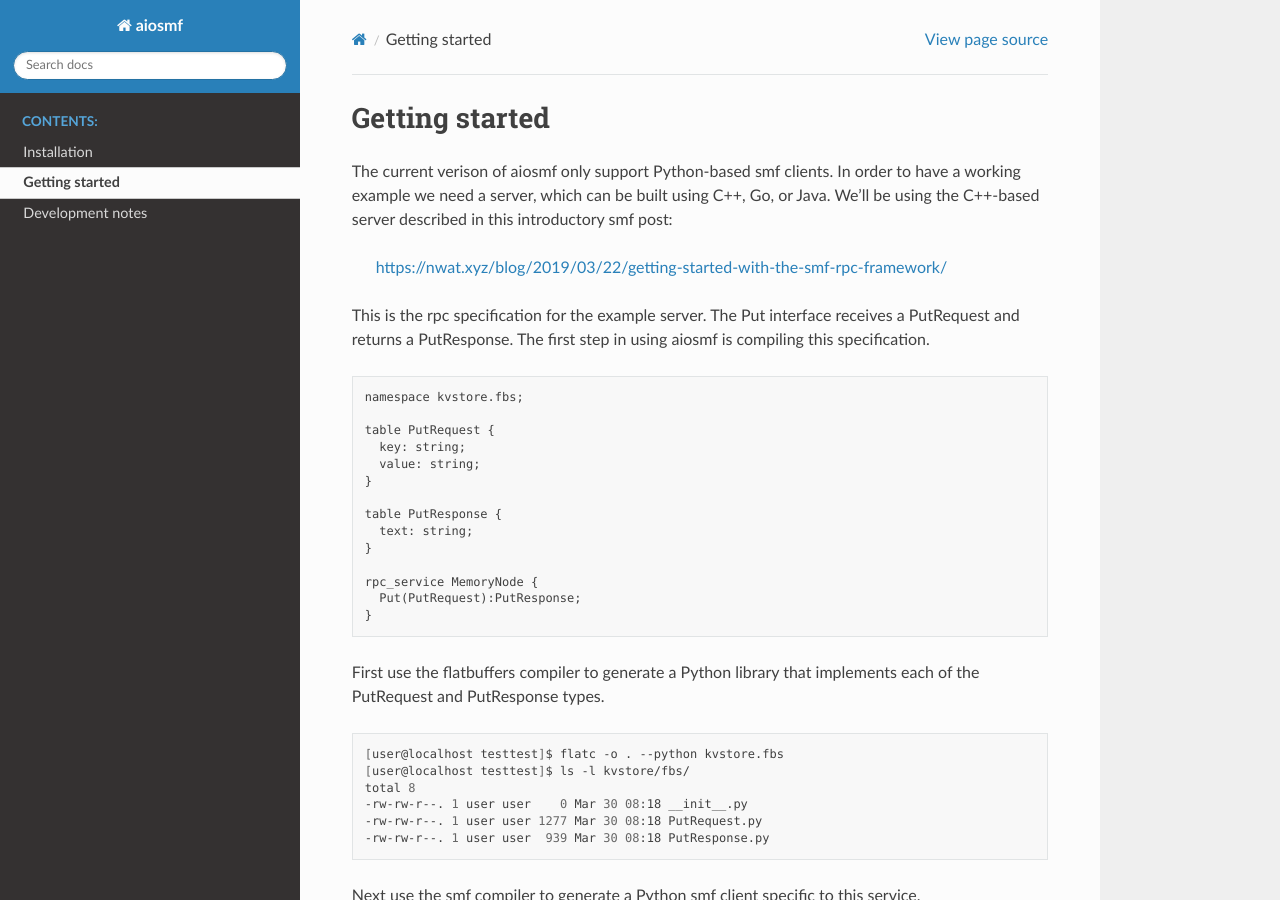
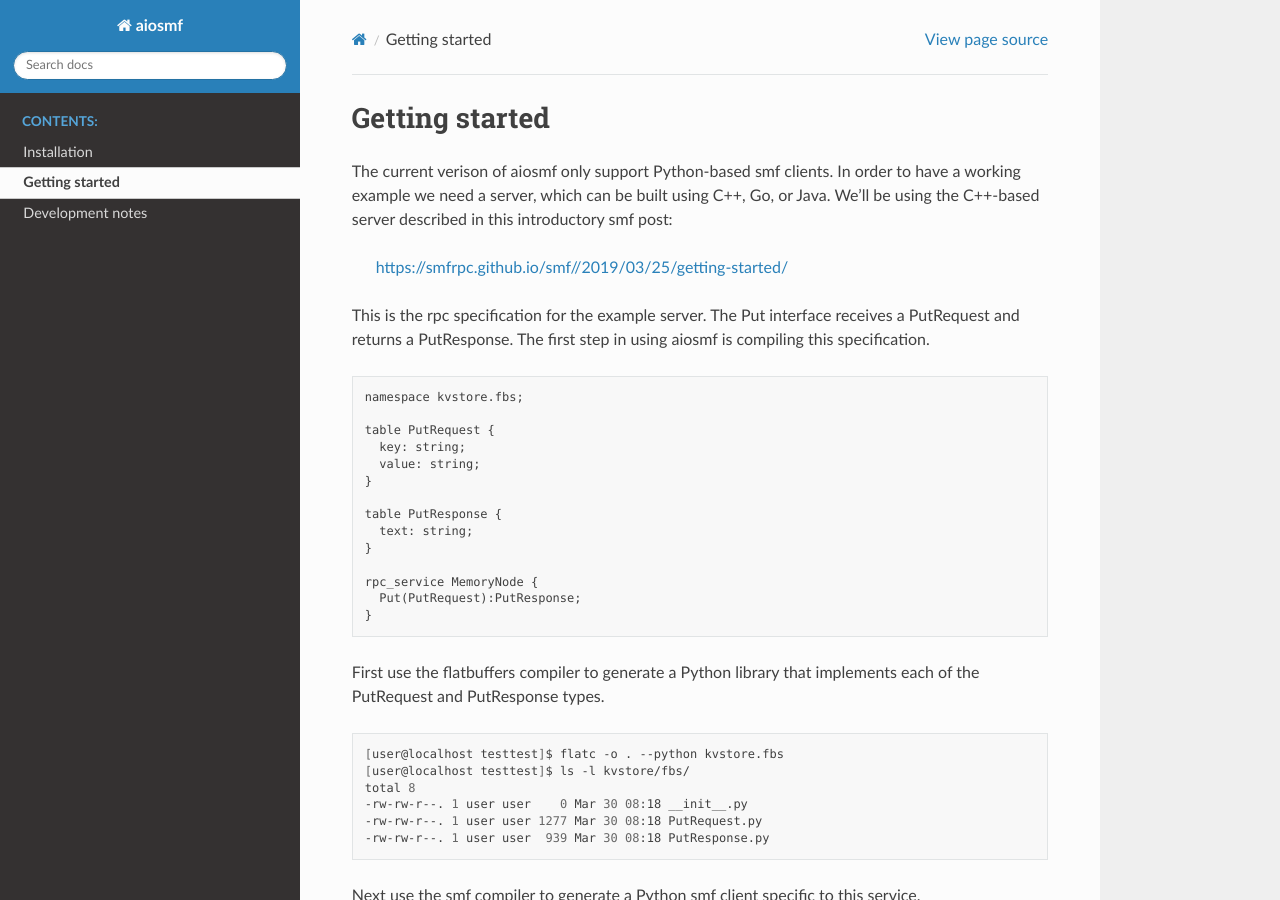
Before and after one commit to smfrpc/smf-pyaio, a Sphinx documentation site: the page built from docs/getting_started.rst, in a window 1280 px wide and 900 px high. Built offline with Sphinx 7.4.7 and the Read the Docs theme 2.0.0, drawn with Linux system fonts in a browser that asks for light colours; part of the change alters nothing that is shown.

Commit message:
doc: use the smf version of getting started post
Signed-off-by: Noah Watkins <noahwatkins@gmail.com>

```diff
--- a/docs/getting_started.rst
+++ b/docs/getting_started.rst
@@ -6,7 +6,7 @@ to have a working example we need a server, which can be built using C++, Go,
 or Java. We'll be using the C++-based server described in this introductory smf
 post:
 
-    https://nwat.xyz/blog/2019/03/22/getting-started-with-the-smf-rpc-framework/
+    https://smfrpc.github.io/smf//2019/03/25/getting-started/
 
 This is the rpc specification for the example server. The Put interface
 receives a PutRequest and returns a PutResponse. The first step in using aiosmf
```
